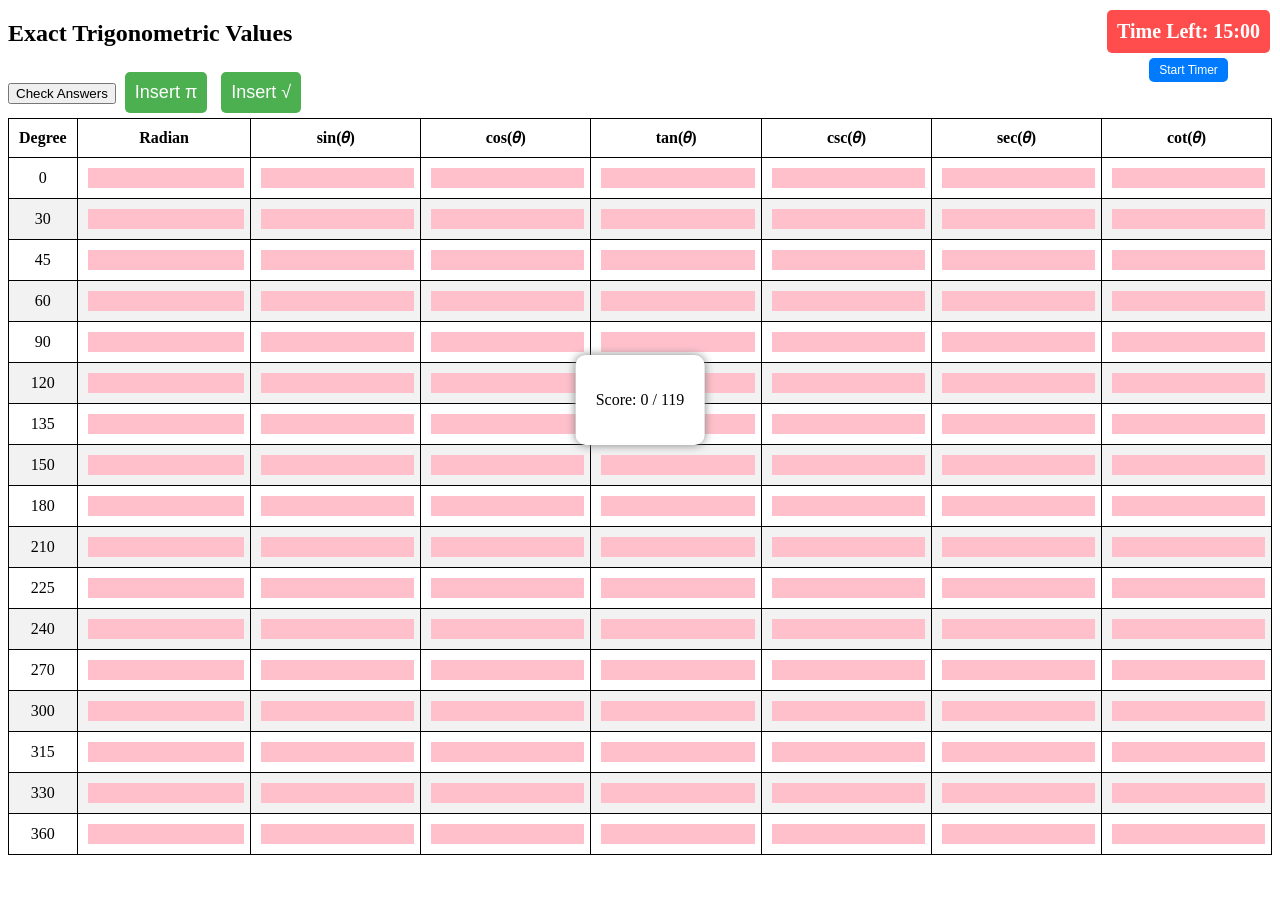
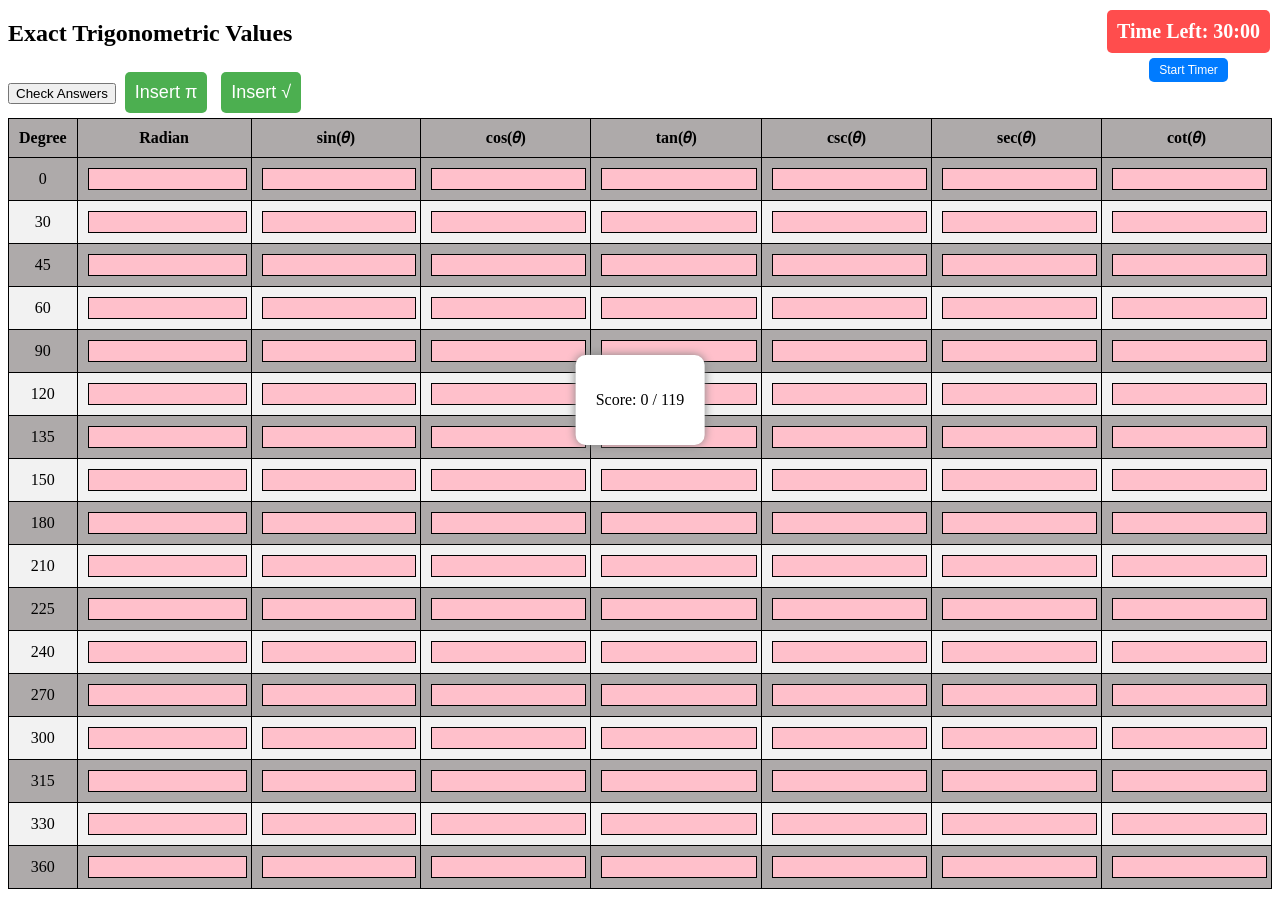
Before and after one commit to nar5093/ExactTrigValues, a plain HTML site: page index.html in a window 1280 px wide. Both pictures are taken after a click on the button "Check Answers". Before the commit the page ends 863 px from the top, so only its background shows below. Drawn offline with Linux system fonts and the light colour scheme.

Commit message:
Update index.html

```diff
--- a/index.html
+++ b/index.html
@@ -7,8 +7,9 @@
     <style>
         table { border-collapse: collapse; width: 100%; text-align: center; }
         th, td { border: 1px solid black; padding: 10px; }
-        tr:nth-child(even) { background-color: #f2f2f2; }
-        input { width: 100%; height: 100%; text-align: center; border: none; font-size: 1em; }
+        tbody tr:nth-child(even) { background-color: #f2f2f2; }
+		tbody tr:nth-child(odd)  { background-color: #AEAAAA; }
+        input { width: 100%; height: 100%; text-align: center; border: 1px solid black; font-size: 1em; }
         .correct { background-color: lightgreen; }
         .incorrect { background-color: lightcoral; }
         .symbol-btn {
@@ -83,7 +84,7 @@
     }
 
     let timer;
-    let timeLeft = 900; // 15 minutes
+    let timeLeft = 1800; // 15 minutes
     let timerRunning = false;
 
 function startTimer() {
@@ -179,8 +180,12 @@ function checkAnswers() {
 
 
 	document.getElementById('popup-score').innerHTML = `
-		Score: ${score}<br>
-	`;
+		Score: ${score}<br>`;
+
+		// Disable all input fields after checking answers
+    document.querySelectorAll("input[type='text']").forEach(input => {
+        input.disabled = true;
+	});
 	showPopup();
 }
 
@@ -192,7 +197,7 @@ function showPopup() {
     function resetTable() {
         const inputs = document.querySelectorAll("input[type='text']");
         inputs.forEach(input => input.value = ""); // Clear all input fields
-        timeLeft = 900; // Reset timer to 15 minutes
+        timeLeft = 1800; // Reset timer to 15 minutes
         document.getElementById('timer-display').textContent = `Time Left: 15:00`;
         clearInterval(timer);
         timerRunning = false;
@@ -213,7 +218,7 @@ function closePopup() {
 <body>
     <h2>Exact Trigonometric Values</h2>
 		   <div id="timer-container">
-    <div id="timer-display">Time Left: 15:00</div>
+    <div id="timer-display">Time Left: 30:00</div>
     <button class="timer-btn" onclick="startTimer()">Start Timer</button>
 </div>
     <button onclick="checkAnswers()">Check Answers</button>
```
